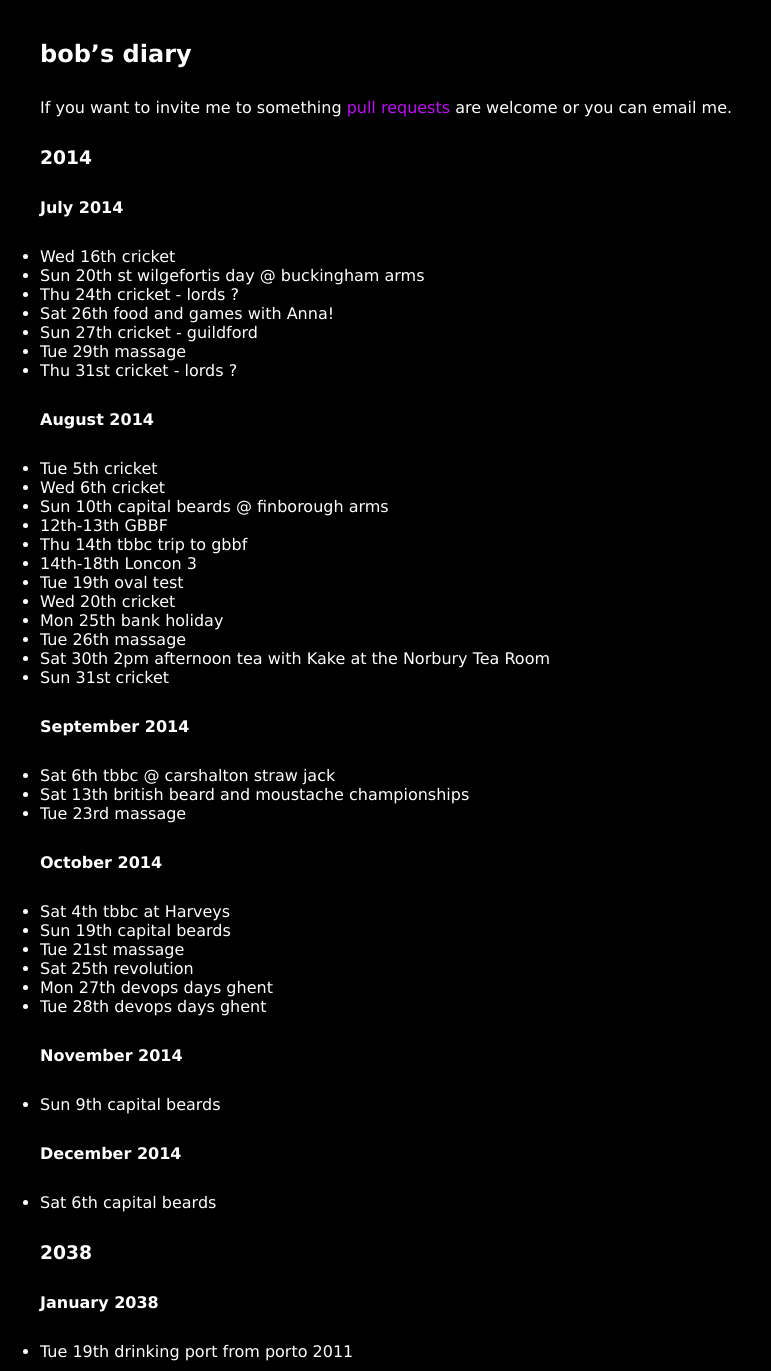
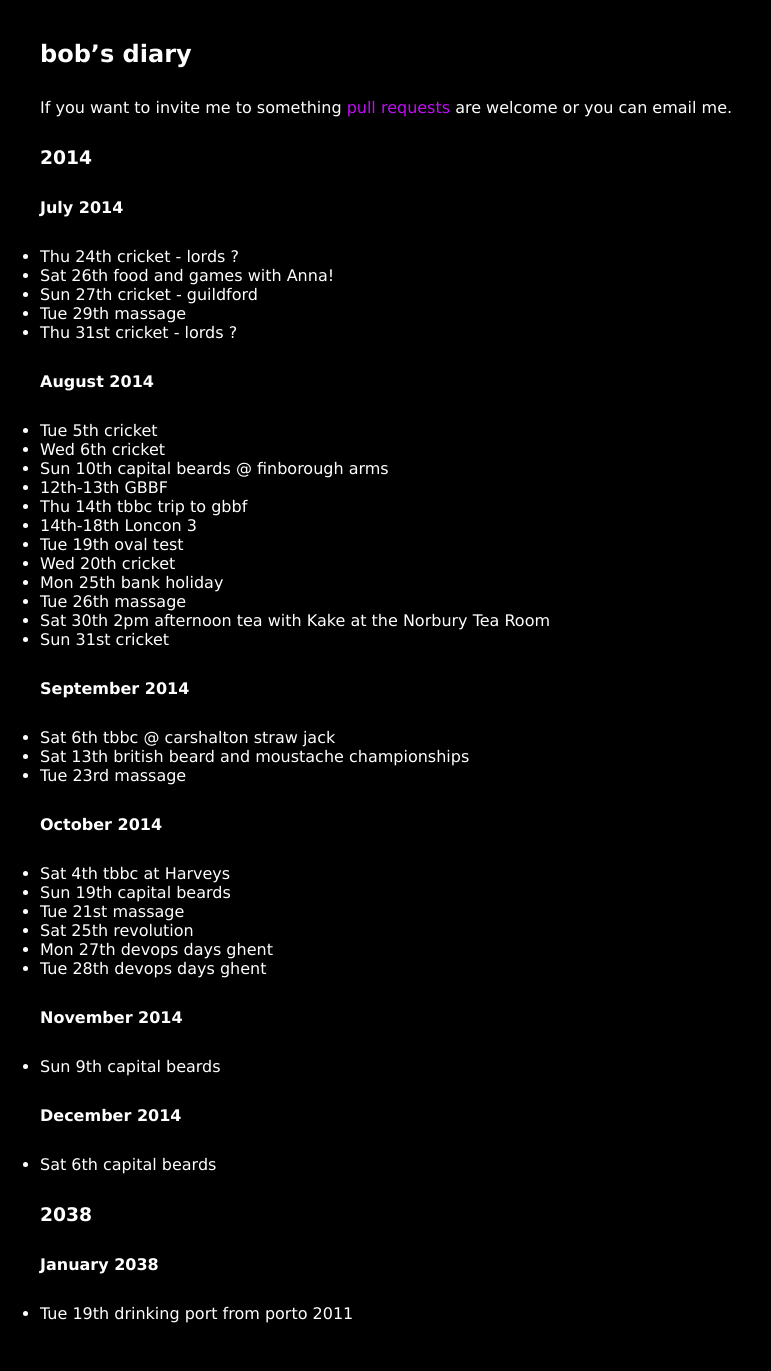
Before and after one commit to rjw1/randomness.org.uk, a Jekyll site: the page built from diary/index.md, in a window 1280 px wide. Shown: the whole page, without its empty margins (0-771 px from the left). Built offline with Jekyll 4.4.1, drawn with Linux system fonts in a browser that asks for light colours; Markdown is read by kramdown in place of the engine named in the settings; after the commit the page ends 1333 px from its top, so only the background shows below that.

```diff
--- a/diary/index.md
+++ b/diary/index.md
@@ -11,8 +11,6 @@
 
 #### July 2014 ####
 
-* Wed 16th cricket
-* Sun 20th st wilgefortis day @ buckingham arms
 * Thu 24th cricket - lords ?
 * Sat 26th food and games with Anna!
 * Sun 27th cricket - guildford
```
